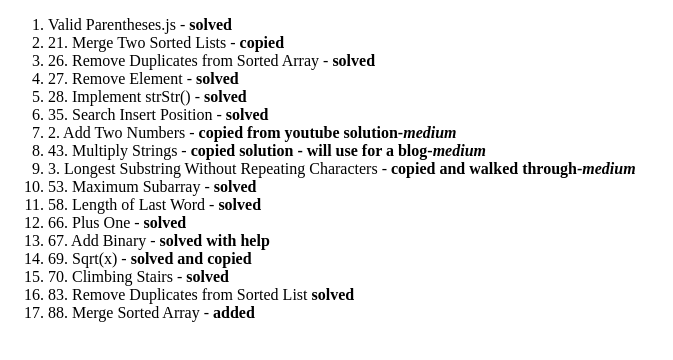
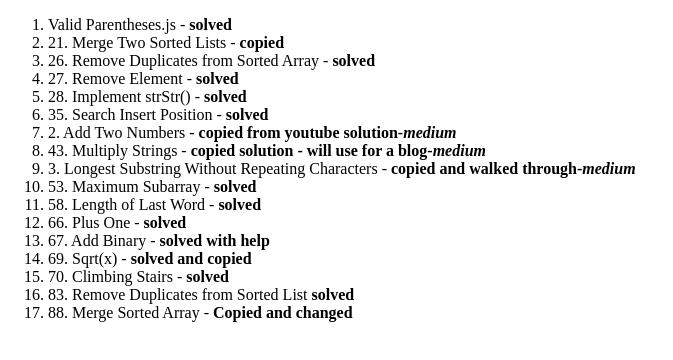
Before and after one commit to nicksolony/leetcode, a plain HTML site: page index.html in a window 1280 px wide. Shown: the whole page, without its empty margins (0-673 px from the left). Drawn offline with Linux system fonts and the light colour scheme.

```diff
--- a/index.html
+++ b/index.html
@@ -31,7 +31,8 @@
     <li>69. Sqrt(x) - <strong>solved and copied</strong></li>
     <li>70. Climbing Stairs - <strong>solved</strong></li>
     <li>83. Remove Duplicates from Sorted List <strong>solved</strong>    </li>
-    <li>88. Merge Sorted Array - <strong>added</strong>
+    <li>88. Merge Sorted Array - <strong>Copied and changed</strong>
+
     </li>
 
 
```
